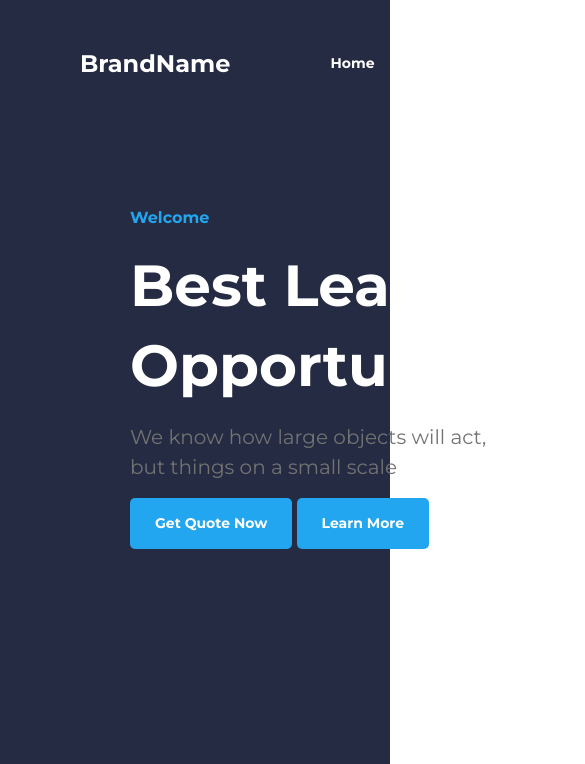
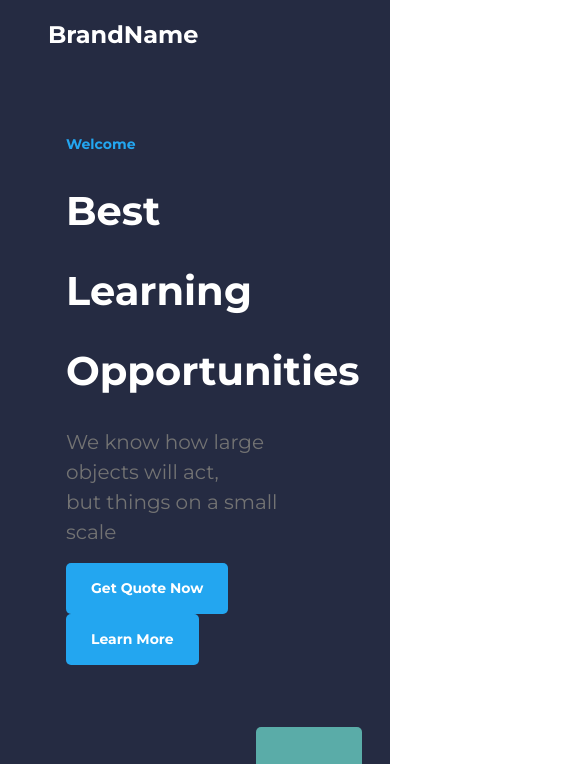
Before and after one commit to Saesoi/Course-Leap-Figma-Challenge, a plain HTML site: page index.html in a window 390 px wide. Shown: the top 764 px of the page, 585 px wide, since content can reach past the window. Drawn offline with Linux system fonts and the light colour scheme.

Commit message:
Update styles.css

```diff
--- a/styles.css
+++ b/styles.css
@@ -38,6 +38,13 @@
   --size-600: 2.188rem; /* 35PX */
   --size-700: 5rem; /* 80PX */
   --size-800: 12.188rem; /* 195PX */
+}
+
+@media (max-width: 50em) {
+  :root{
+    --fs-500: var(--fs-400);
+    --fs-900: var(--fs-800);
+  }
 }
 
 
@@ -191,14 +198,13 @@ select {
 }
 
 nav{
-  padding: 1.063rem 5rem;
-  height: 13vh;
+  padding: 1.063rem 3rem;
 }
 
 .container-nav{
   display: flex;
   align-items: center;
-  justify-content: space-around;
+  justify-content: space-between;
   gap: 20px;
 }
 
@@ -214,23 +220,33 @@ nav{
   color: var(--clr-neutral-400);
   font-weight: var(--fw-700);
   font-size: var(--fs-400);
+  cursor: pointer;
 }
 
 .container-nav > button{
   margin-left: 1.20rem;
 }
 
+@media (max-width: 50em) {
+  .nav-link{
+    display: none;
+  }
+}
+
+/* main */
+/* landing page section */
 .landing-page {
-  height: 87vh;
+  min-height: 87vh;
 }
 
 .container{
   display: flex;
+  padding: 5rem 5.125rem;
+  gap: 100px;
 }
 
 .item-landing{
   flex: 1;
-  margin: 6rem var(--size-500) auto 8.125rem;
   display: flex;
   flex-direction: column;
   gap: 1rem;
@@ -242,8 +258,8 @@ nav{
 }
 
 .rectangle-bg{
-  width: 106px;
-  height: 127px;
+  width: 6.625rem;
+  height: 7.938rem;
   background-color: #5AACA8;
   position: absolute;
   top: -2.375rem;
@@ -266,6 +282,15 @@ nav{
   z-index: 3;
 }
 
+@media (max-width: 50em) {
+  .container{
+    flex-direction: column;
+    padding: 4rem 4.125rem;
+    gap: 100px;
+    min-height: auto;
+  }
+}
+
 
 /* COURSES SECTION */
 .courses{
```
